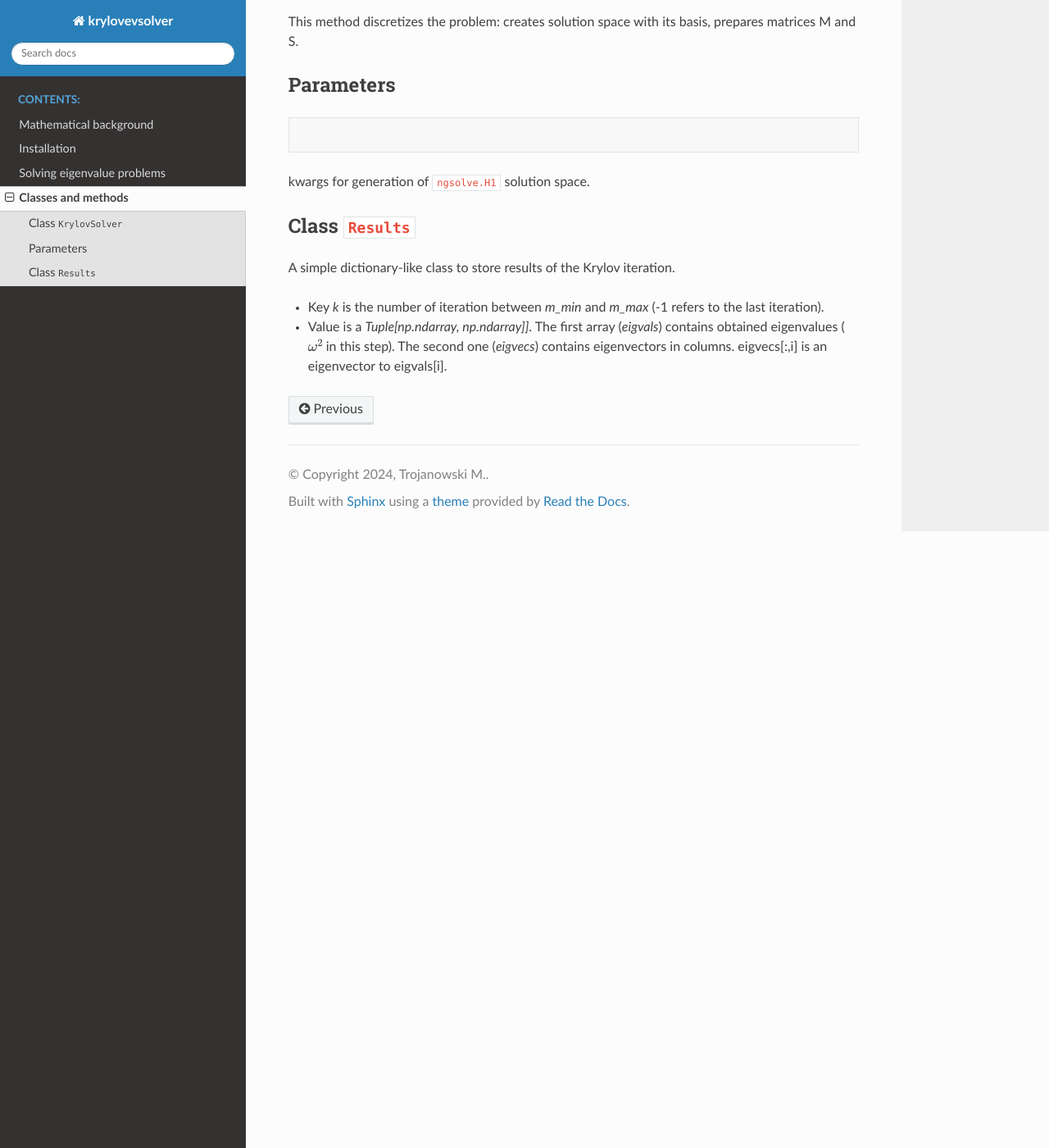
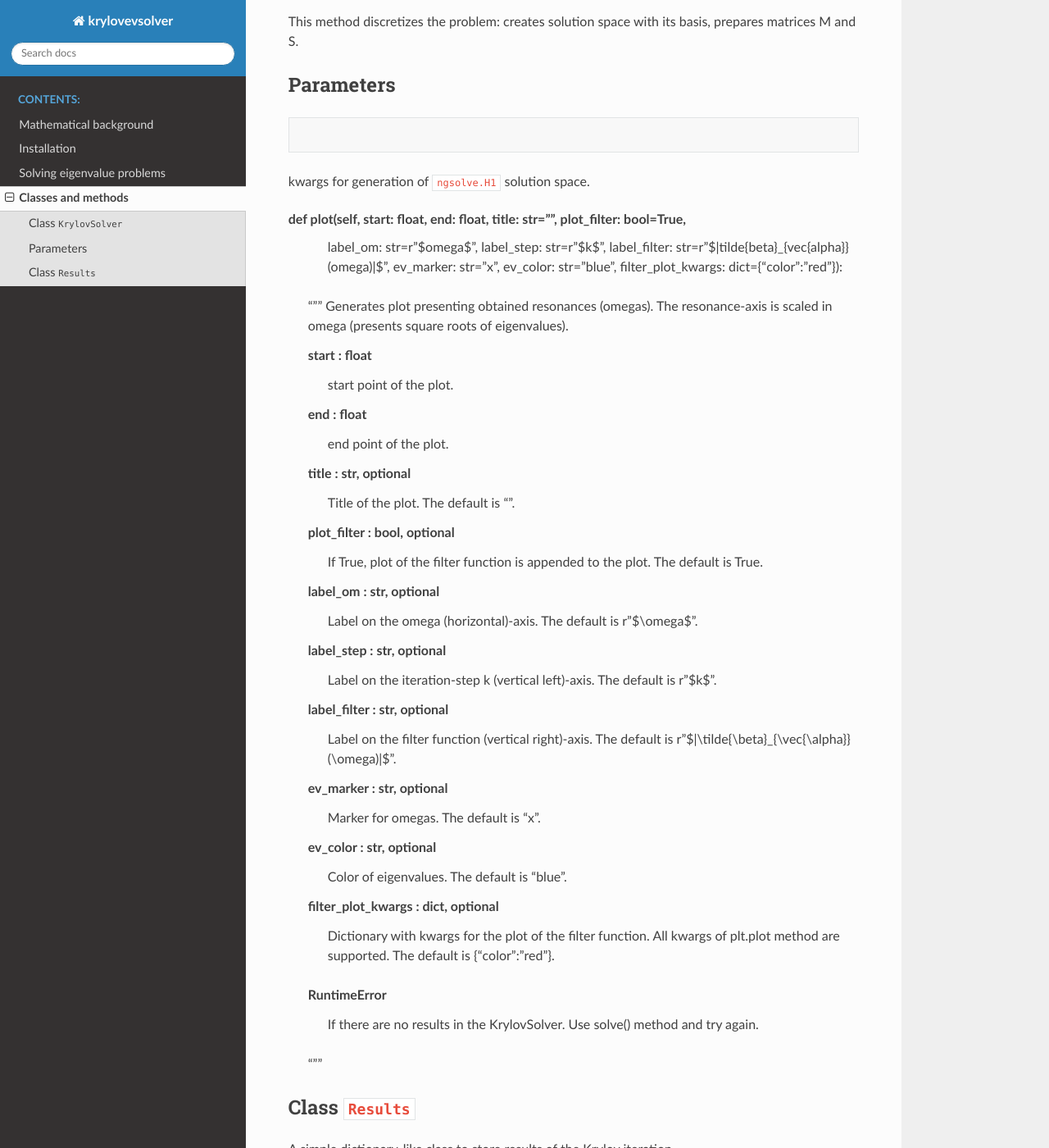
Before and after one commit to Michozord/Kylov_ev_solver, a Sphinx documentation site: the page built from docs/full.rst, in a window 1280 px wide and 1400 px high, scrolled down 891 px. Shown: the whole window at 82% size. Built offline with Sphinx 7.4.7 and the Read the Docs theme 2.0.0, drawn with Linux system fonts in a browser that asks for light colours.

Commit message:
Update full.rst

```diff
--- a/docs/full.rst
+++ b/docs/full.rst
@@ -61,7 +61,44 @@ Parameters
 kwargs for generation of ``ngsolve.H1`` solution space.
 
 
+def plot(self, start: float, end: float, title: str="", plot_filter: bool=True,
+				 label_om: str=r"$\omega$", label_step: str=r"$k$",
+				 label_filter: str=r"$|\tilde{\beta}_{\vec{\alpha}}(\omega)|$",
+				 ev_marker: str="x", ev_color: str="blue",
+				 filter_plot_kwargs: dict={"color":"red"}):
+	"""
+	Generates plot presenting obtained resonances (omegas). The resonance-axis
+	is scaled in omega (presents square roots of eigenvalues).
 
+	Parameters
+	----------
+	start : float
+		start point of the plot.
+	end : float
+		end point of the plot.
+	title : str, optional
+		Title of the plot. The default is "".
+	plot_filter : bool, optional
+		If True, plot of the filter function is appended to the plot. The default is True.
+	label_om : str, optional
+		Label on the omega (horizontal)-axis. The default is r"$\\omega$".
+	label_step : str, optional
+		Label on the iteration-step k (vertical left)-axis. The default is r"$k$".
+	label_filter : str, optional
+		Label on the filter function (vertical right)-axis. The default is r"$|\\tilde{\\beta}_{\\vec{\\alpha}}(\\omega)|$".
+	ev_marker : str, optional
+		Marker for omegas. The default is "x".
+	ev_color : str, optional
+		Color of eigenvalues. The default is "blue".
+	filter_plot_kwargs : dict, optional
+		Dictionary with kwargs for the plot of the filter function. All kwargs of plt.plot method are supported. The default is {"color":"red"}.
+
+	Raises
+	------
+	RuntimeError
+		If there are no results in the KrylovSolver. Use solve() method and try again.
+
+	"""
 
 Class ``Results``
 --------------------
```
